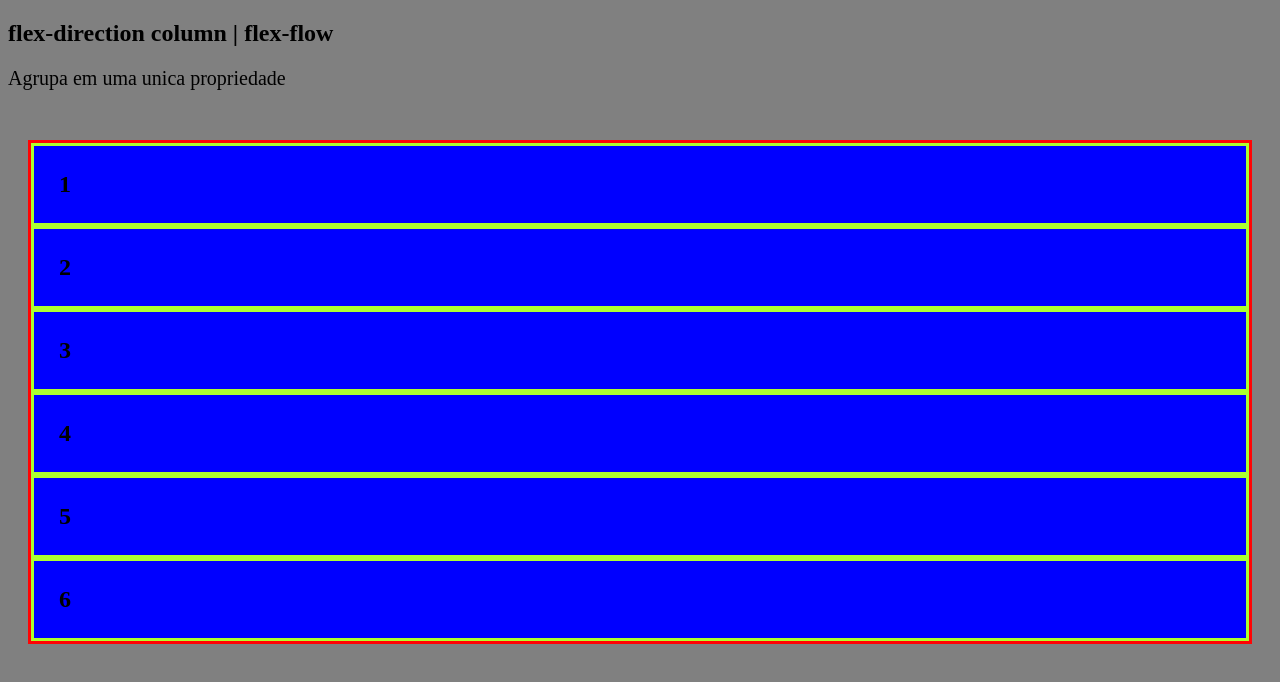
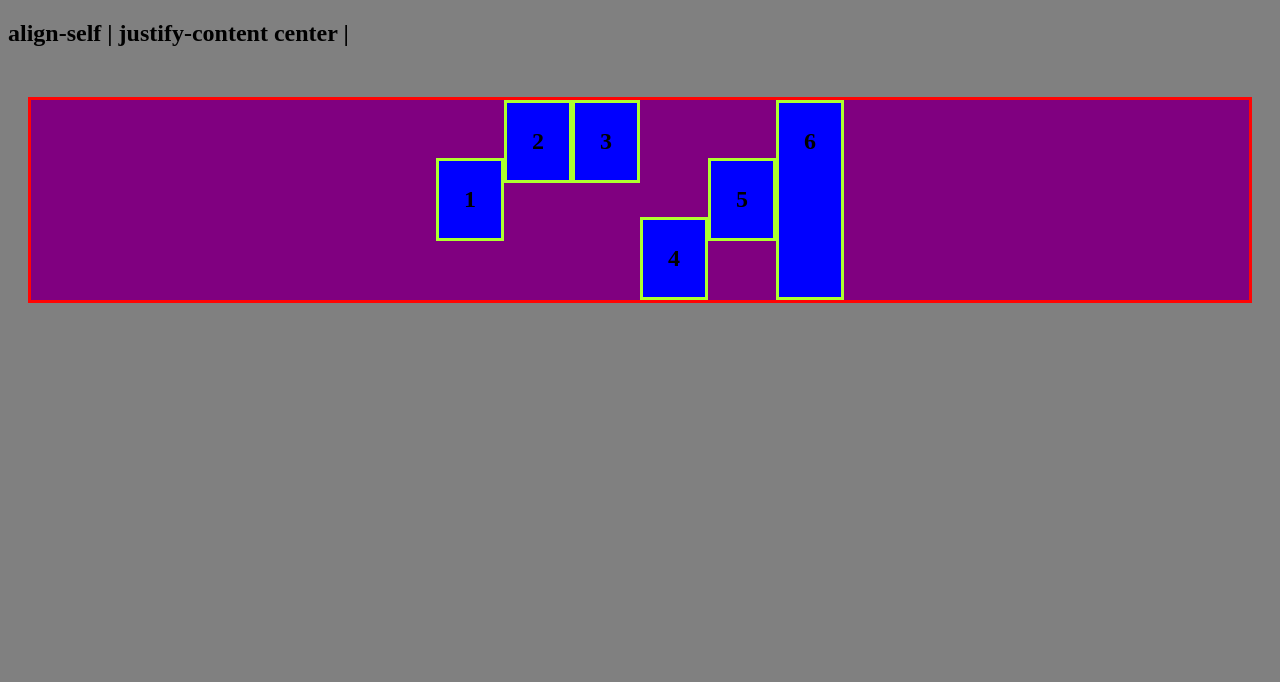
Before and after one commit to headBodyLife/HTML5-CSS3-Dominando-o-Flexbox, a plain HTML site: page index.html in a window 1280 px wide. Drawn offline with Linux system fonts and the light colour scheme.

Commit message:
align self

```diff
--- a/index.html
+++ b/index.html
@@ -10,15 +10,15 @@
 </head>
 
 <body>
-  <h2>flex-direction column | flex-flow</h2>
-  <p>Agrupa em uma unica propriedade</p>
+  <h2> align-self | justify-content center | </h2>
+
   <div class="flex">
-    <div class="item">1</div>
-    <div class="item">2</div>
-    <div class="item">3</div>
-    <div class="item">4</div>
-    <div class="item">5</div>
-    <div class="item">6</div>
+    <div class="item center">1</div>
+    <div class="item start">2</div>
+    <div class="item start">3</div>
+    <div class="item end">4</div>
+    <div class="item center">5</div>
+    <div class="item strecth">6</div>
   </div>
 
 
--- a/style.css
+++ b/style.css
@@ -14,14 +14,33 @@ p {
   margin: 0;
   font-size: 24px;
   font-weight: 900;
-
 }
 
 .flex {
   display: flex;
-  flex-flow: column nowrap;
+  flex-flow: row nowrap;
+  justify-content: center;
+
   border: 3px solid #ff0404;
   background-color: purple;
   margin: 50px 20px;
+  height: 200px;
+
 
 }
+
+.start {
+  align-self: flex-start;
+}
+
+.end {
+  align-self: flex-end;
+}
+
+.strecth {
+  align-self: stretch;
+}
+
+.center {
+  align-self: center;
+}
```
